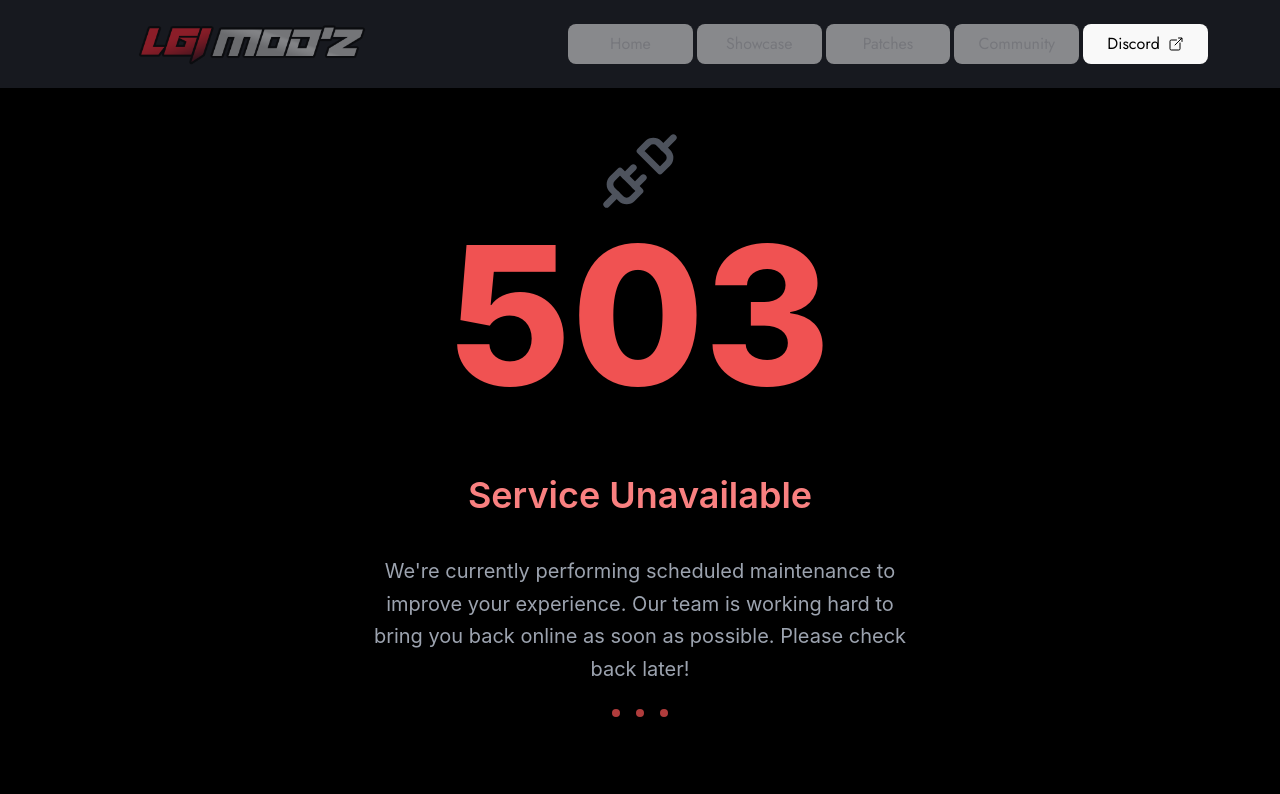
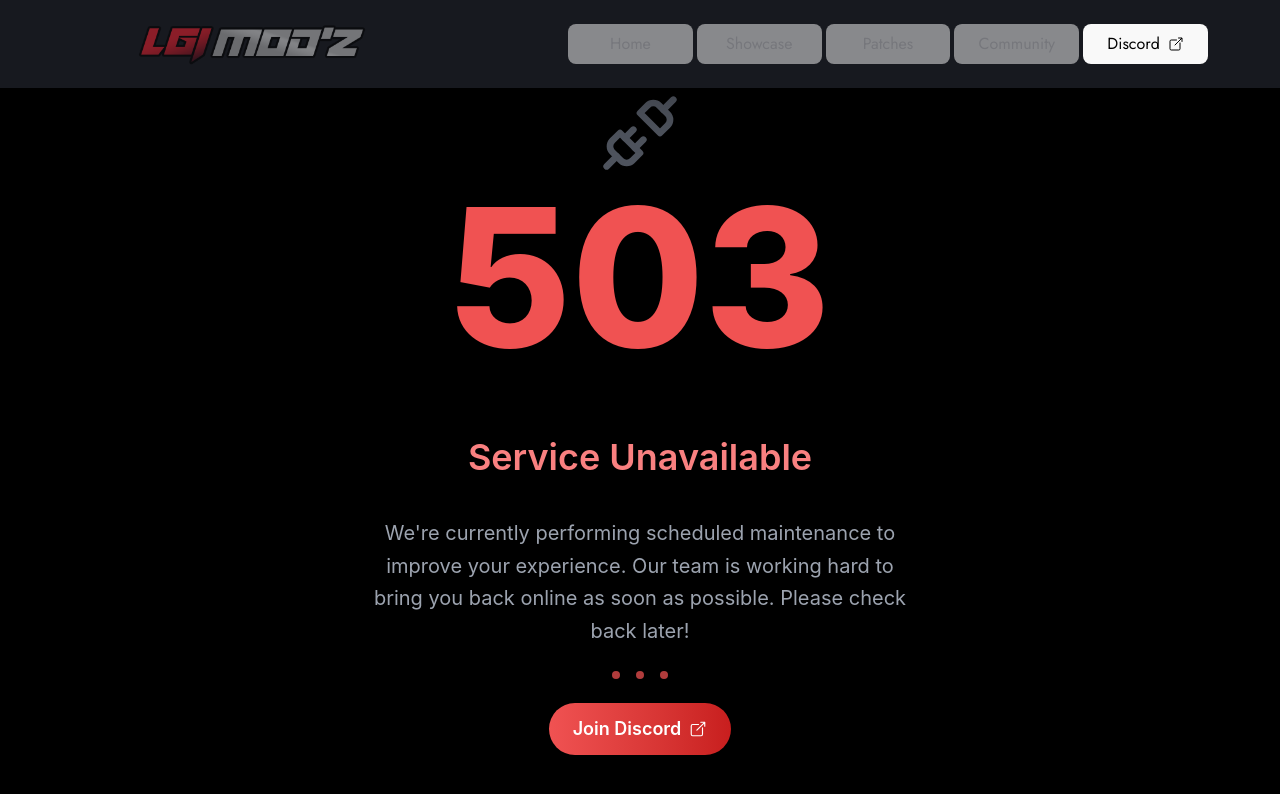
Before and after one commit to VenomHare/lgishowcase, a React (Vite) app: page /maintenance in a window 1280 px wide. Shown: the top 794 px of the page. Built offline with nearby package versions, Linux system fonts and the light colour scheme; a web font is replaced by a local one.

Commit message:
fix(maintenance-mode): enabled discord btn in 503 page

```diff
--- a/src/components/Pages/Maintenance.tsx
+++ b/src/components/Pages/Maintenance.tsx
@@ -1,6 +1,8 @@
 import { Helmet } from 'react-helmet-async'
 import NavBar from "./../NavBar"
 import { Unplug } from 'lucide-react'
+import Config from '../../config/config'
+import { IoOpenOutline } from "react-icons/io5"
 
 const Maintenance = () => {
     return (<>
@@ -42,11 +44,21 @@ const Maintenance = () => {
                 Our team is working hard to bring you back online as soon as possible.
                 Please check back later!
             </p>
-            <div className="flex gap-3 sm:gap-4 animate-fadeIn delay-800">
+            <div className="flex gap-3 sm:gap-4 animate-fadeIn delay-800 mb-6">
                 <div className="h-1.5 w-1.5 sm:h-2 sm:w-2 rounded-full bg-red-500 animate-pulse"></div>
                 <div className="h-1.5 w-1.5 sm:h-2 sm:w-2 rounded-full bg-red-500 animate-pulse delay-150"></div>
                 <div className="h-1.5 w-1.5 sm:h-2 sm:w-2 rounded-full bg-red-500 animate-pulse delay-300"></div>
             </div>
+            <a
+                href={Config.discordServerLink}
+                target="_blank"
+                rel="noopener noreferrer"
+                className="flex items-center py-3 px-6 bg-gradient-to-r from-red-500 to-red-700 text-white no-underline rounded-full font-semibold text-lg transition-all duration-300 ease-in-out relative overflow-hidden animate-fadeIn delay-1000 hover:scale-105 hover:shadow-lg hover:shadow-red-500/20"
+            >
+                <span className="absolute inset-0 bg-gradient-to-r from-white/10 to-white/20 transform -translate-x-full transition-transform duration-300 ease-in-out group-hover:translate-x-0"></span>
+                Join Discord
+                <IoOpenOutline className="inline-block ml-2" />
+            </a>
         </div>
     </>)
 }
```
